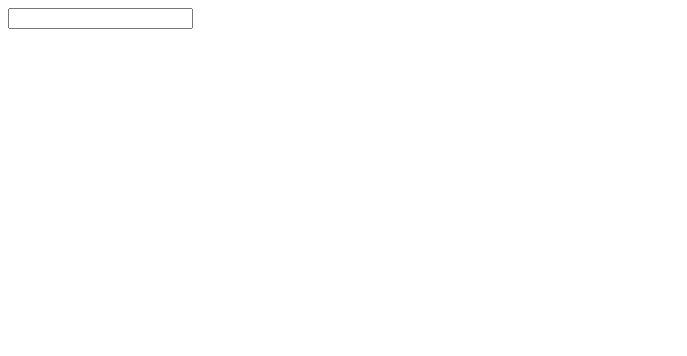
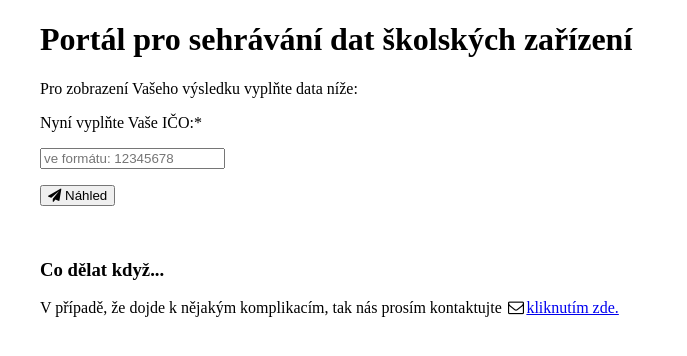
Before and after one commit to nikko975/vyhledavani_jmk, a plain HTML site: page public_html/index.html in a window 1280 px wide. Shown: the whole page, without its empty margins (0-687 px from the left). Drawn offline with Linux system fonts and the light colour scheme.

Commit message:
Update index.html

```diff
--- a/public_html/index.html
+++ b/public_html/index.html
@@ -1,10 +1,38 @@
-<!doctype html>
-<html lang=en>
+<!DOCTYPE html>
+<html>
 <head>
-<meta charset=utf-8>
-<title>vyhledavani jmk</title>
+  <title>Portál Jihomoravského kraje</title>
+  <meta charset="UTF-8">
+  <meta name="viewport" content="width=device-width, height=device-height, initial-scale=1">
+  <link rel="stylesheet" href="https://cdnjs.cloudflare.com/ajax/libs/font-awesome/4.7.0/css/font-awesome.min.css">
 </head>
-<body>
-	<form action=search method=get><input type=search name=ic></input></form>
-</body>
+<body style="padding:0px 32px 64px">
+
+
+  <form action="/search" style="width:90%" method="get">
+
+    <h1> Portál pro sehrávání dat školských zařízení </h1>
+      <p> Pro zobrazení Vašeho výsledku vyplňte data níže: </p>
+
+      <p> Nyní vyplňte Vaše IČO:* </p>
+      <p><input class="w3-input w3-border" type="text" placeholder="ve formátu: 12345678" required name="ico"></p>
+
+      <p>
+        <button type="submit">
+            <i class="fa fa-paper-plane"></i> Náhled
+        </button>
+      </p>
+    </form>
+
+
+
+    <br>
+
+
+
+    <h3> Co dělat když... </h3>
+    <p> V případě, že dojde k nějakým komplikacím, tak nás prosím kontaktujte
+    <i class="fa fa-envelope-o fa-fw"></i><a href="mailto:"></i>kliknutím zde.</a></p>
+
+
 </html>
```
